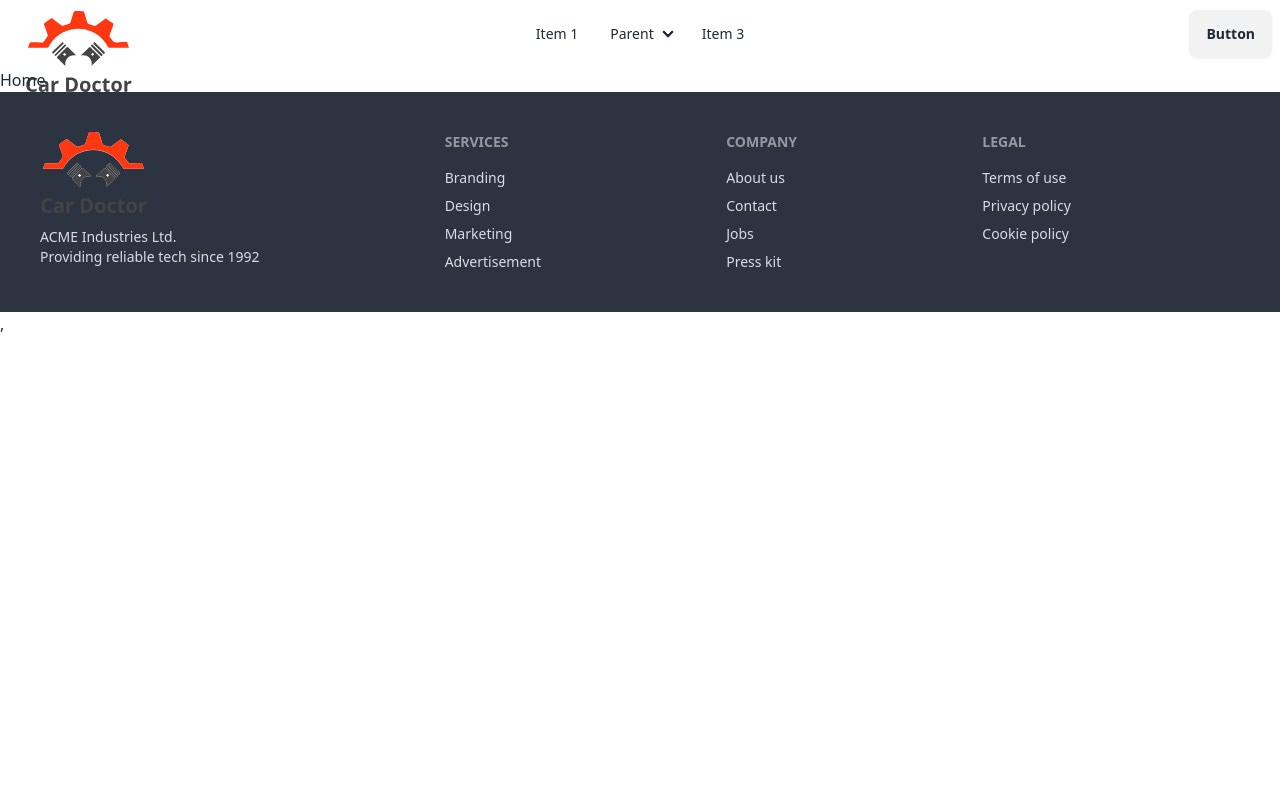
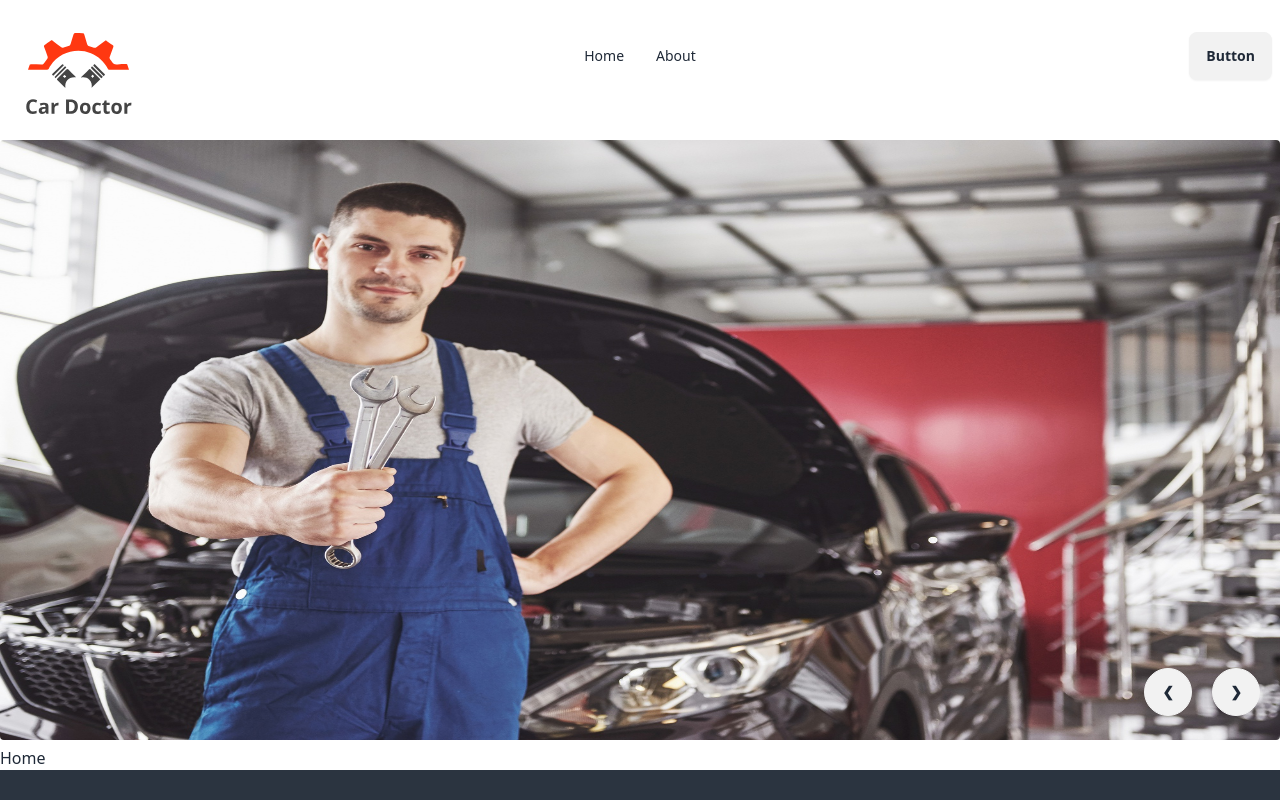
Before and after one commit to Sultana-Razia/car-doctor-client, a React (Vite) app: page / in a window 1280 px wide. Shown: the top 800 px of the page. Built offline with nearby package versions, Linux system fonts and the light colour scheme.

Commit message:
Style Header and create simple banner

```diff
--- /dev/null
+++ b/src/Pages/Home/Banner/Banner.jsx
@@ -0,0 +1,70 @@
+import React from 'react';
+import image1 from '../../../assets/images/banner/1.jpg'
+import image2 from '../../../assets/images/banner/2.jpg'
+import image3 from '../../../assets/images/banner/3.jpg'
+import image4 from '../../../assets/images/banner/4.jpg'
+import image5 from '../../../assets/images/banner/5.jpg'
+import image6 from '../../../assets/images/banner/6.jpg'
+
+const Banner = () => {
+    return (
+        <div className="carousel w-full mt-2">
+            <div id="slide1" className="carousel-item relative w-full">
+                <img
+                    src={image1}
+                    className="w-full rounded h-[600px]" />
+                <div className="absolute left-5 right-5 bottom-0 flex justify-end -translate-y-1/2 transform">
+                    <a href="#slide4" className="btn btn-circle mr-5">❮</a>
+                    <a href="#slide2" className="btn btn-circle">❯</a>
+                </div>
+            </div>
+            <div id="slide2" className="carousel-item relative w-full">
+                <img
+                    src={image2}
+                    className="w-full rounded h-[600px]" />
+                <div className="absolute left-5 right-5 bottom-0 flex justify-end -translate-y-1/2 transform">
+                    <a href="#slide1" className="btn btn-circle mr-5">❮</a>
+                    <a href="#slide3" className="btn btn-circle">❯</a>
+                </div>
+            </div>
+            <div id="slide3" className="carousel-item relative w-full">
+                <img
+                    src={image3}
+                    className="w-full rounded h-[600px]" />
+                <div className="absolute left-5 right-5 bottom-0 flex justify-end -translate-y-1/2 transform">
+                    <a href="#slide2" className="btn btn-circle mr-5">❮</a>
+                    <a href="#slide4" className="btn btn-circle">❯</a>
+                </div>
+            </div>
+            <div id="slide4" className="carousel-item relative w-full">
+                <img
+                    src={image4}
+                    className="w-full rounded h-[600px]" />
+                <div className="absolute left-5 right-5 bottom-0 flex justify-end -translate-y-1/2 transform">
+                    <a href="#slide3" className="btn btn-circle mr-5">❮</a>
+                    <a href="#slide1" className="btn btn-circle">❯</a>
+                </div>
+            </div>
+            <div id="slide5" className="carousel-item relative w-full">
+                <img
+                    src={image5}
+                    className="w-full rounded h-[600px]" />
+                <div className="absolute left-5 right-5 bottom-0 flex justify-end -translate-y-1/2 transform">
+                    <a href="#slide3" className="btn btn-circle mr-5">❮</a>
+                    <a href="#slide1" className="btn btn-circle">❯</a>
+                </div>
+            </div>
+            <div id="slide6" className="carousel-item relative w-full">
+                <img
+                    src={image6}
+                    className="w-full rounded h-[600px]" />
+                <div className="absolute left-5 right-5 bottom-0 flex justify-end -translate-y-1/2 transform">
+                    <a href="#slide3" className="btn btn-circle mr-5">❮</a>
+                    <a href="#slide1" className="btn btn-circle">❯</a>
+                </div>
+            </div>
+        </div>
+    );
+};
+
+export default Banner;
--- a/src/Pages/Home/Home/Home.jsx
+++ b/src/Pages/Home/Home/Home.jsx
@@ -1,8 +1,10 @@
 import React from 'react';
+import Banner from '../Banner/Banner';
 
 const Home = () => {
     return (
         <div>
+            <Banner></Banner>
             <h1>Home</h1>
         </div>
     );
--- a/src/Pages/Shared/Navbar/Navbar.jsx
+++ b/src/Pages/Shared/Navbar/Navbar.jsx
@@ -4,8 +4,14 @@ import logo from '../../../assets/logo.svg';
 import { Link } from 'react-router-dom';
 
 const Navbar = () => {
+
+    const navItems = <>
+        <li><Link to='/'>Home</Link></li>
+        <li><Link to='/about'>About</Link></li>
+    </>
+
     return (
-        <div className="navbar bg-base-100">
+        <div className="navbar bg-base-100 h-28 mb-5">
             <div className="navbar-start">
                 <div className="dropdown">
                     <div tabIndex={0} role="button" className="btn btn-ghost lg:hidden">
@@ -25,15 +31,7 @@ const Navbar = () => {
                     <ul
                         tabIndex={0}
                         className="menu menu-sm dropdown-content bg-base-100 rounded-box z-[1] mt-3 w-52 p-2 shadow">
-                        <li><a>Item 1</a></li>
-                        <li>
-                            <a>Parent</a>
-                            <ul className="p-2">
-                                <li><a>Submenu 1</a></li>
-                                <li><a>Submenu 2</a></li>
-                            </ul>
-                        </li>
-                        <li><a>Item 3</a></li>
+                        {navItems}
                     </ul>
                 </div>
                 <Link to='/' className="btn btn-ghost text-xl">
@@ -42,17 +40,7 @@ const Navbar = () => {
             </div>
             <div className="navbar-center hidden lg:flex">
                 <ul className="menu menu-horizontal px-1">
-                    <li><a>Item 1</a></li>
-                    <li>
-                        <details>
-                            <summary>Parent</summary>
-                            <ul className="p-2">
-                                <li><a>Submenu 1</a></li>
-                                <li><a>Submenu 2</a></li>
-                            </ul>
-                        </details>
-                    </li>
-                    <li><a>Item 3</a></li>
+                    {navItems}
                 </ul>
             </div>
             <div className="navbar-end">
```
